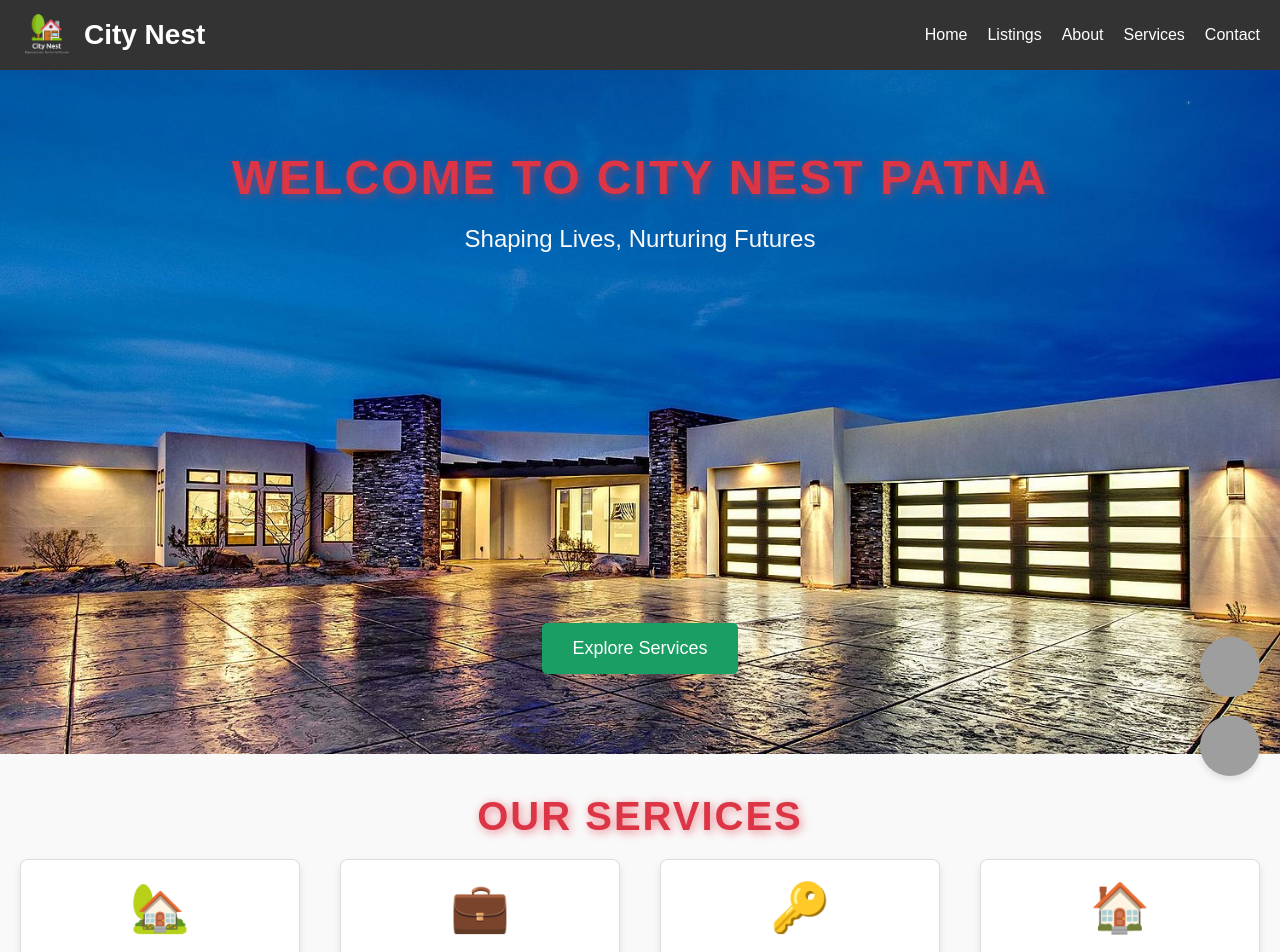
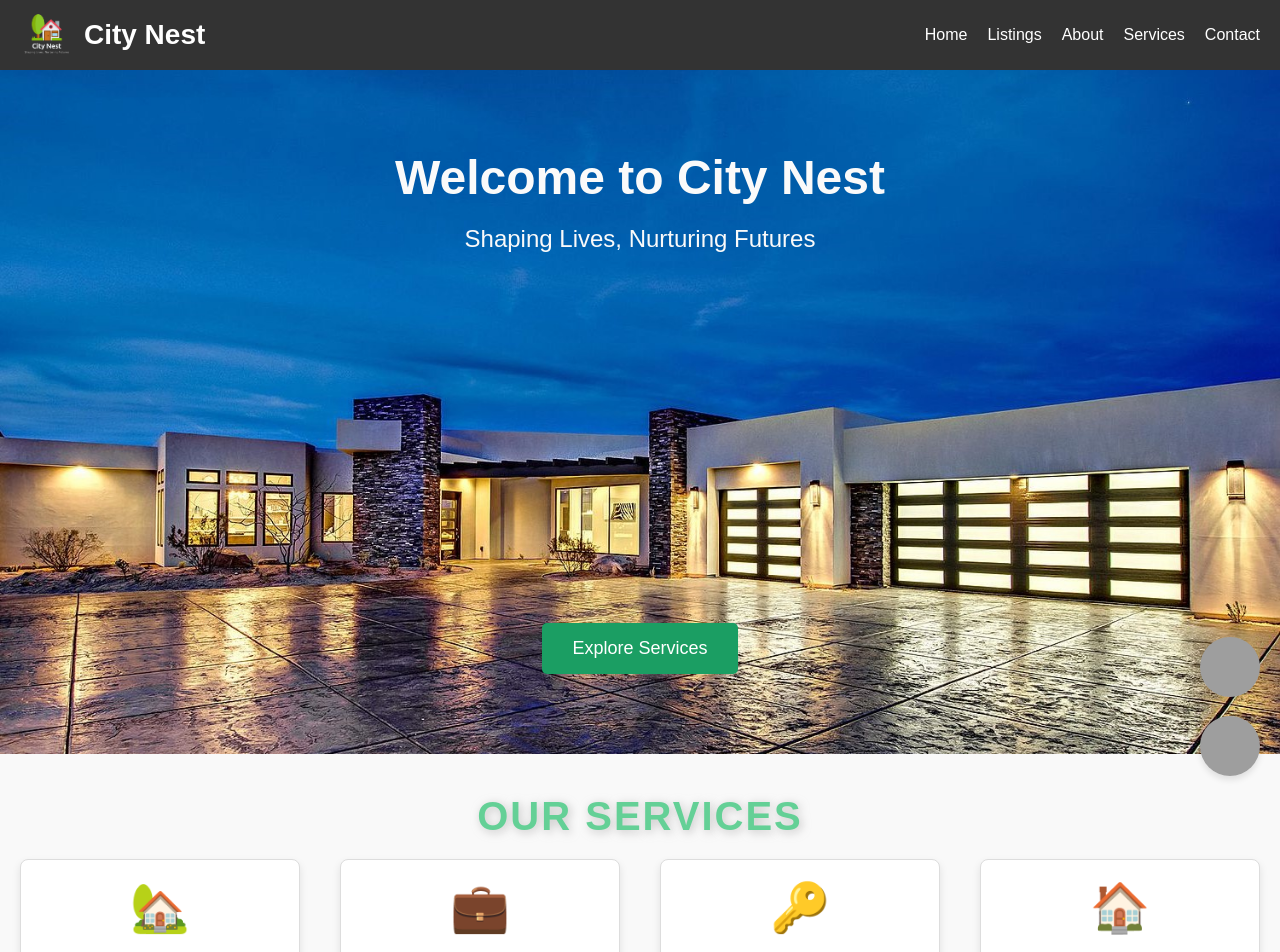
Before and after one commit to Madhavsameer/CityNest, a React (Create React App) app: page / in a window 1280 px wide. Shown: the top 952 px of the page. Built offline with nearby package versions, Linux system fonts and the light colour scheme; grey boxes are pictures that could not be loaded.

Commit message:
styles changed

```diff
--- a/src/App.js
+++ b/src/App.js
@@ -17,7 +17,7 @@ const App = () => {
     setTimeout(() => {
       console.log("Setting loading to false");
       setLoading(false);
-    }, 1000);
+    }, 1400);
   }, []); // Ensure only runs once
 
 
--- a/src/pages/Home.jsx
+++ b/src/pages/Home.jsx
@@ -11,7 +11,7 @@ const Home = () => {
     <div className="landing-container">
       <header className="landing-header">
 
-        <h1 className="header-titlea">Welcome to City Nest Patna</h1>
+        <h6 className="header-titlea">Welcome to City Nest</h6>
         <p className="header-subtitle">Shaping Lives, Nurturing Futures</p>
         <Link to="./services" className="cta-button">Explore Services</Link>
       </header>
--- a/src/styles/Listings.css
+++ b/src/styles/Listings.css
@@ -143,7 +143,7 @@ h1 {
   animation: fadeInText 1s ease-out forwards, textDecorate 2s ease-out forwards;
   text-align: center;
   font-family: 'Arial', sans-serif;
-  font-size: 3rem;
+  font-size: 2rem;
   color: #007bff;
   letter-spacing: 2px;
   text-transform: uppercase;
@@ -174,8 +174,8 @@ h1 {
     letter-spacing: 5px;
   }
   100% {
-    color: #dc3545;
-    text-shadow: 2px 2px 10px rgba(220, 53, 69, 0.6);
+    color: #64d096;
+    text-shadow: 2px 2px 10px rgba(160, 158, 158, 0.6);
     letter-spacing: 2px;
   }
 }
```
